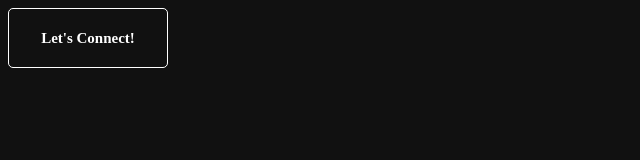
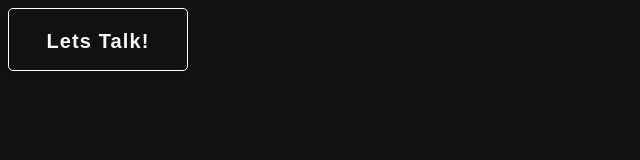
Before and after one commit to myself-pabitra/Geekery_github, a plain HTML site: page demo Crad annimation .html in a window 1280 px wide. Shown: the whole page, without its empty margins (0-640 px from the left). Drawn offline with Linux system fonts and the light colour scheme.

Commit message:
Send Messag button annimation Updated

```diff
--- a/demo Crad annimation .html
+++ b/demo Crad annimation .html
@@ -160,47 +160,58 @@ body{
 
 
 
-.connect_btn {
-cursor: pointer;
- height: 60px;
- width: 160px;
- border: 1px solid #ffffff;
- position: relative;
- overflow: hidden;
- background-color: transparent;
- text-align: center;
- font-size: 15px;
- font-weight: bold;
- transition: .3s;
- z-index: 1;
- font-family: inherit;
- color: #ffffff;
- border-radius: 5px;
- outline: none;
+.contact_annimated_button {
+  width: 180px;
+  height: 63px;
+  position: relative;
+  font-size: 20px;
+  letter-spacing: 1.12px;
+  color: #fcfcfc;
+  font-weight: bold;
+  background-color: transparent;
+  border: 1px solid white;
+  overflow: hidden;
+  border-radius: 5px;
+  box-shadow: rgba(0, 0, 0, 0.1) 0px 1px 2px 0px;
+  transition: all ease 100ms;
+  cursor: pointer;
 }
 
-.connect_btn::after {
- content: '';
- height: 0;
- width: 300%;
- position: absolute;
- top: 50%;
- left: 50%;
- transform: translateX(-50%) translateY(-50%);
- background: #22ec44;
- transition: .25s ease;
- display: block;
- z-index: -1;
+.contact_annimated_button:hover {
+  background-color: #2eec03;
+    color: #000000;
 }
 
-.connect_btn:hover::after {
-
- height: 80%;
+button:focus {
+  background-color: #000000;
 }
 
-.connect_btn:hover {
- color: #000000;
+.contact_annimated_button::before {
+  content: '🙂Success!';
+  position: absolute;
+  color: #ffffff;
+  left: 0;
+  top: -14px;
+  right: 0;
+  transition: all ease 300ms;
+  opacity: 0%;
 }
+
+.contact_annimated_button:focus::before {
+  opacity: 100%;
+  transform: translateY(26px);
+}
+
+.submit {
+  transition: all ease 100ms;
+  opacity: 100%;
+}
+
+.contact_annimated_button:focus > .submit {
+  opacity: 0%;
+}
+
+
 
 </style>
 
@@ -272,8 +283,10 @@ cursor: pointer;
         </div>
     </div> -->
 
-    <button class="connect_btn"> Let's Connect!
-    </button>
+    <button class="contact_annimated_button">
+        <p class="submit">Lets Talk!</p>
+
+        </button>
 
 </body>
 
--- a/style.css
+++ b/style.css
@@ -837,3 +837,57 @@ ul.social-network li {
     }
 
   /* Lets connect button  */
+
+
+  /* Send MEssage Button  */
+  .contact_annimated_button {
+    width: 180px;
+    height: 63px;
+    position: relative;
+    font-size: 20px;
+    letter-spacing: 1.12px;
+    color: #fcfcfc;
+    font-weight: bold;
+    background-color: transparent;
+    border: 1px solid white !important;
+    overflow: hidden;
+    border-radius: 5px;
+    box-shadow: rgba(0, 0, 0, 0.1) 0px 1px 2px 0px;
+    transition: all ease 100ms;
+    cursor: pointer;
+  }
+
+  .contact_annimated_button:hover {
+    background-color: #2eec03;
+      color: #000000;
+  }
+
+  button:focus {
+    background-color: #000000;
+  }
+
+  .contact_annimated_button::before {
+    content: '🙂Success!';
+    position: absolute;
+    color: #ffffff;
+    left: 0;
+    top: -14px;
+    right: 0;
+    transition: all ease 300ms;
+    opacity: 0%;
+  }
+
+  .contact_annimated_button:focus::before {
+    opacity: 100%;
+    transform: translateY(26px);
+  }
+
+  .submit {
+    transition: all ease 100ms;
+    opacity: 100%;
+  }
+
+  .contact_annimated_button:focus > .submit {
+    opacity: 0%;
+  }
+  /* Send MEssage Button  */
```
Also changed, not shown: index.html (+4 -1 lines).
